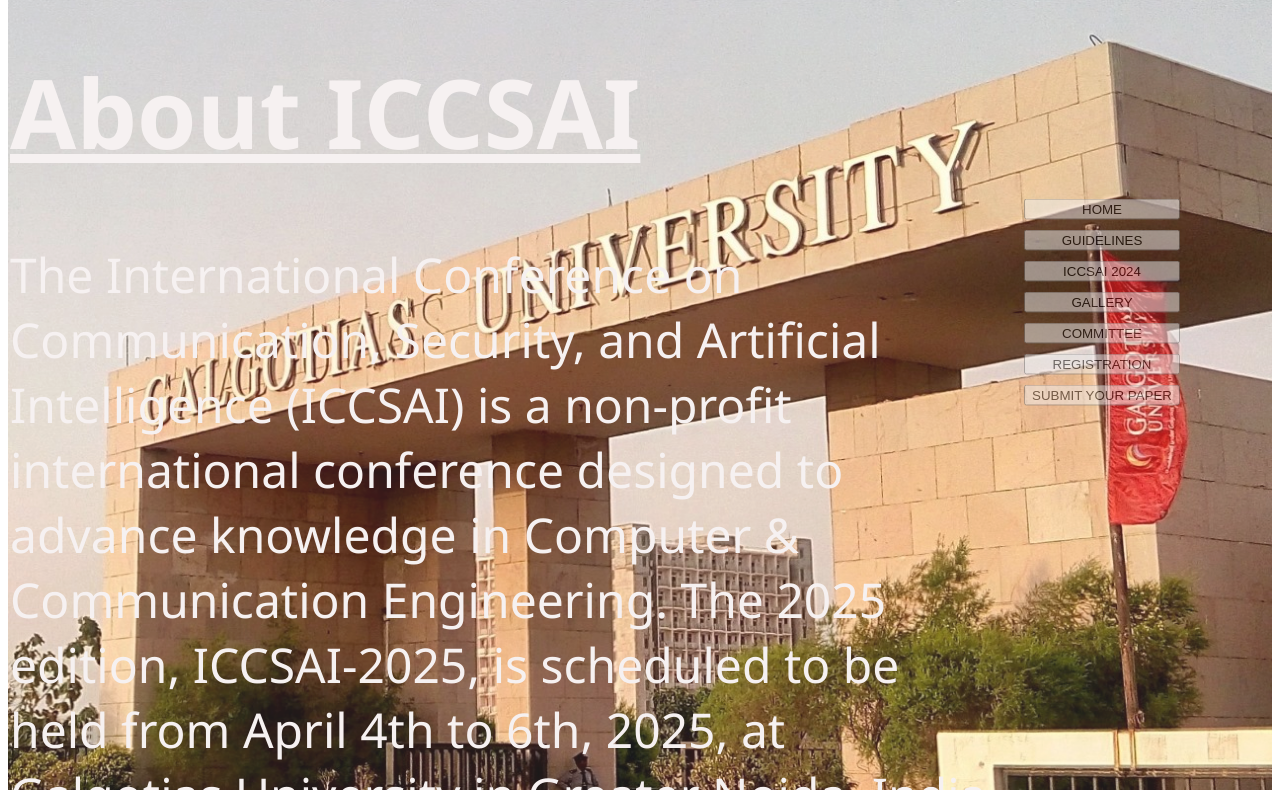
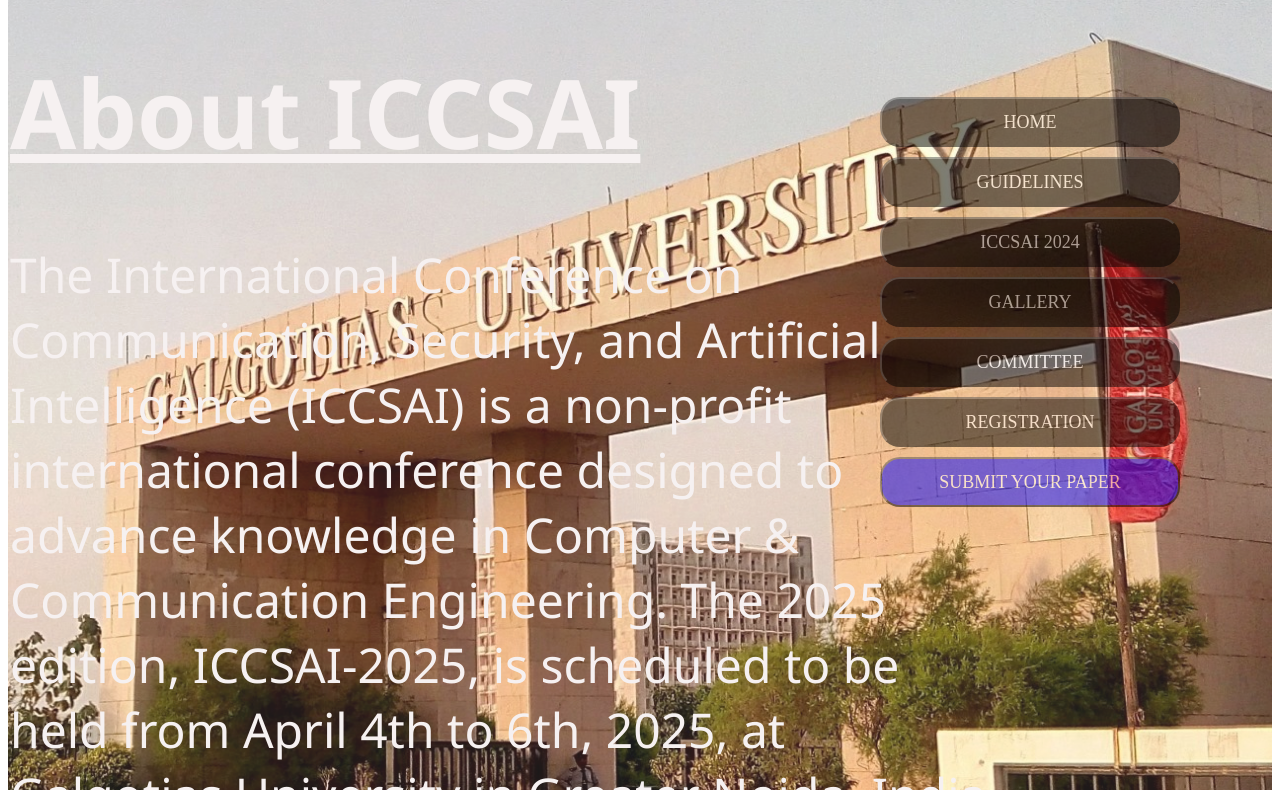
Before and after one commit to DevDynamo0125/Webwars_PureIsh, a plain HTML site: page index.html in a window 1280 px wide. Shown: the part 98-888 px from the top of the page. Drawn offline with Linux system fonts and the light colour scheme; a script that the page names is missing.

Commit message:
modified the buttons

```diff
--- a/index.html
+++ b/index.html
@@ -38,7 +38,7 @@
         <div class="buttons">
             <button id="home">HOME</button>
             <button id="GUIDELINES">GUIDELINES</button>
-            <button id="ICCSAI 2024">ICCSAI 2024</button>
+            <button id="ICCSAI2024">ICCSAI 2024</button>
             <button id="GALLERY">GALLERY</button>
             <button id="COMMITTEE">COMMITTEE</button>
             <button id="REGISTRATION">REGISTRATION</button>
--- a/style.css
+++ b/style.css
@@ -1,13 +1,13 @@
 .navbar{
-    background: color #eababa ;
+    background-color: #f4e0e0;
     height: 80px;
     width: 100%;
-    border: 1px solid #000;
 }
 img{
     height: 70px;
     width: 100%;
-    object-fit: contain;}
+    object-fit: contain;
+}
 .navbar{
     display: flex;
     justify-content: space-between;
@@ -38,7 +38,7 @@
         .buttons{
             border-radius: 50%;
             opacity: 50%;
-            color: rgb(246, 241, 241);
+            /* Change button color to blue */
             position: absolute;
             top: 50%;
             right: 100px;
@@ -48,8 +48,75 @@
             flex-direction: column;
             gap: 10px; /* Adjust the gap as needed */
         }
-        #submityourPaper{
-            color: blue;
-            opacity: 100%;
-        }
+
     }
+    #home{
+        background-color: #000;
+        height: 50px;
+        width: 300px;
+        border-radius: 20px;
+        color: white;
+        font-size: large;
+        font-family: palanquin dark;
+        text-align: center;
+    }
+    #GUIDELINES{
+        background-color: #000;
+        height: 50px;
+        width: 300px;
+        border-radius: 20px;
+        color: white;
+        font-size: large;
+        font-family: palanquin dark;
+        text-align: center;
+    }
+    #ICCSAI2024{
+        background-color: #000;
+        height: 50px;
+        width: 300px;
+        border-radius: 20px;
+        color: white;
+        font-size: large;
+        font-family: palanquin dark;
+        text-align: center;
+    }
+    #GALLERY{
+        background-color: #000;
+        height: 50px;
+        width: 300px;
+        border-radius: 20px;
+        color: white;
+        font-size: large;
+        font-family: palanquin dark;
+        text-align: center;
+    }
+    #COMMITTEE{
+        background-color: #000;
+        height: 50px;
+        width: 300px;
+        border-radius: 20px;
+        color: white;
+        font-size: large;
+        font-family: palanquin dark;
+        text-align: center;
+    }
+    #REGISTRATION{
+        background-color: #000;
+        height: 50px;
+        width: 300px;
+        border-radius: 20px;
+        color: white;
+        font-size: large;
+        font-family: palanquin dark;
+        text-align: center;
+    }
+    #submityourPAPER{
+        background-color:blue;
+        height: 50px;
+        width: 300px;
+        border-radius: 20px;
+        color: white;
+        font-size: large;
+        font-family: palanquin dark;
+        text-align: center;
+    }
```
